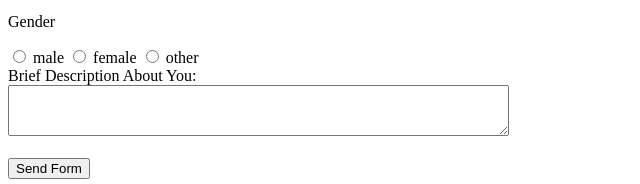
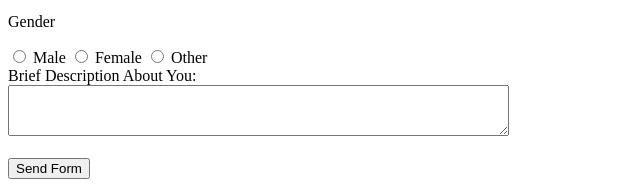
Before and after one commit to Jack-Ferreri/IST263, a plain HTML site: page lab04/contact.html in a window 1280 px wide. Shown: the part 1312-1496 px from the top of the page, 0-640 px from the left. Drawn offline with Linux system fonts and the light colour scheme.

Commit message:
contact.html

```diff
--- a/lab04/contact.html
+++ b/lab04/contact.html
@@ -21,16 +21,16 @@
 <iframe src="https://www.google.com/maps/embed?pb=!1m18!1m12!1m3!1d2915.858656977777!2d-76.13246179999997!3d43.0444053!2m3!1f0!2f0!3f0!3m2!1i1024!2i768!4f13.1!3m3!1m2!1s0x89d9f3a0a5f381f7%3A0x5aecd51ecc26b304!2s1013%20Harrison%20St%2C%20Syracuse%2C%20NY%2013210!5e0!3m2!1sen!2sus!4v1706806533940!5m2!1sen!2sus" width="600" height="450" style="border:0;" allowfullscreen="" loading="lazy" referrerpolicy="no-referrer-when-downgrade"></iframe>
 
 <h2> Forms </h2>
-    <form action="" method="post">
+    <form action="https://formspree.io/f/mbjngbwe" method="post">
         <label for="fullname">Full Name: </label><br>
         <input type="text" id="fullname" name="fullname"> <br>
         <p> Gender </p>
         <input type="radio" id="male" name="malefemaleother" value="male">
-        <label for="male"> male</label>
+        <label for="male"> Male</label>
         <input type="radio" id="female" name="malefemaleother" value="female">
-        <label for="female">female</label>
+        <label for="female">Female</label>
         <input type="radio" id="other" name="malefemaleother" value="other">
-        <label for="other"> other</label><br>
+        <label for="other"> Other</label><br>
 
         <label for="Description">Brief Description About You: </label> <br>
         <textarea id="Description" name="Description" rows="3" cols="60"> </textarea> <br>
```
